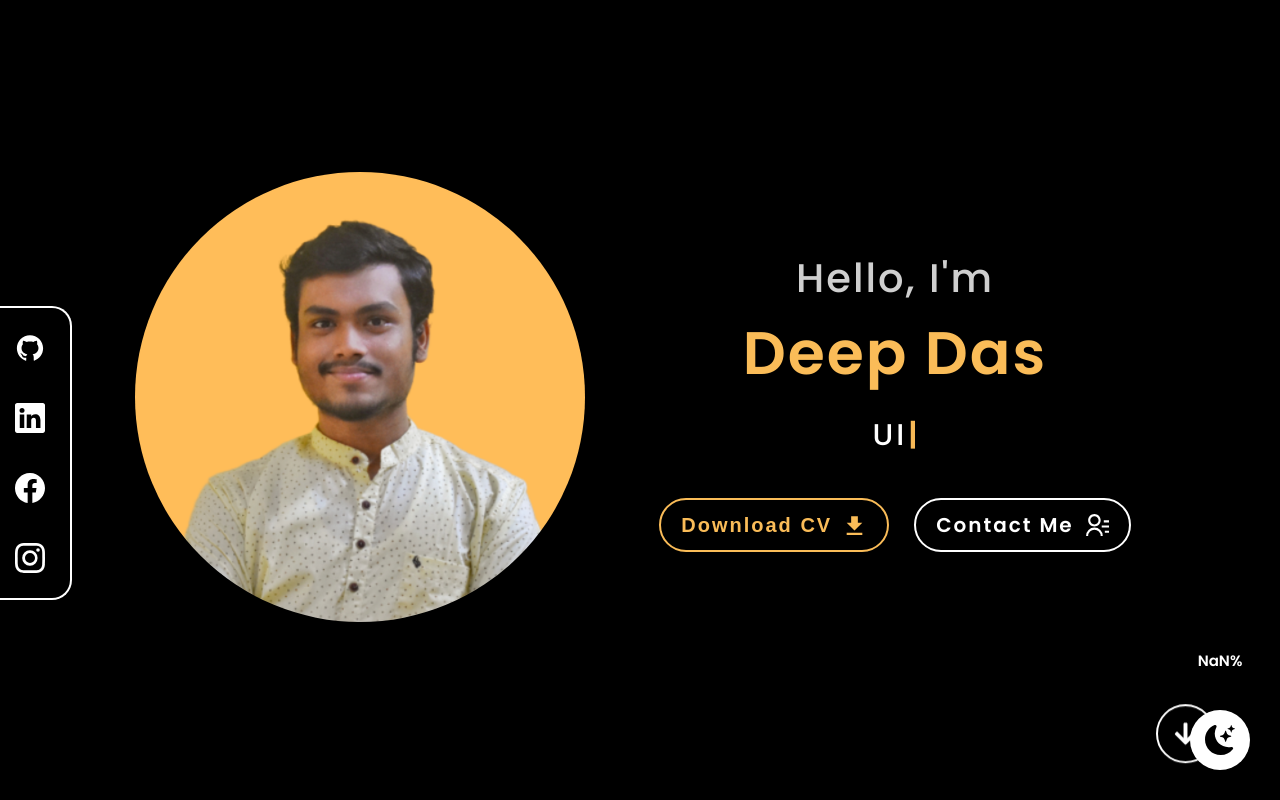
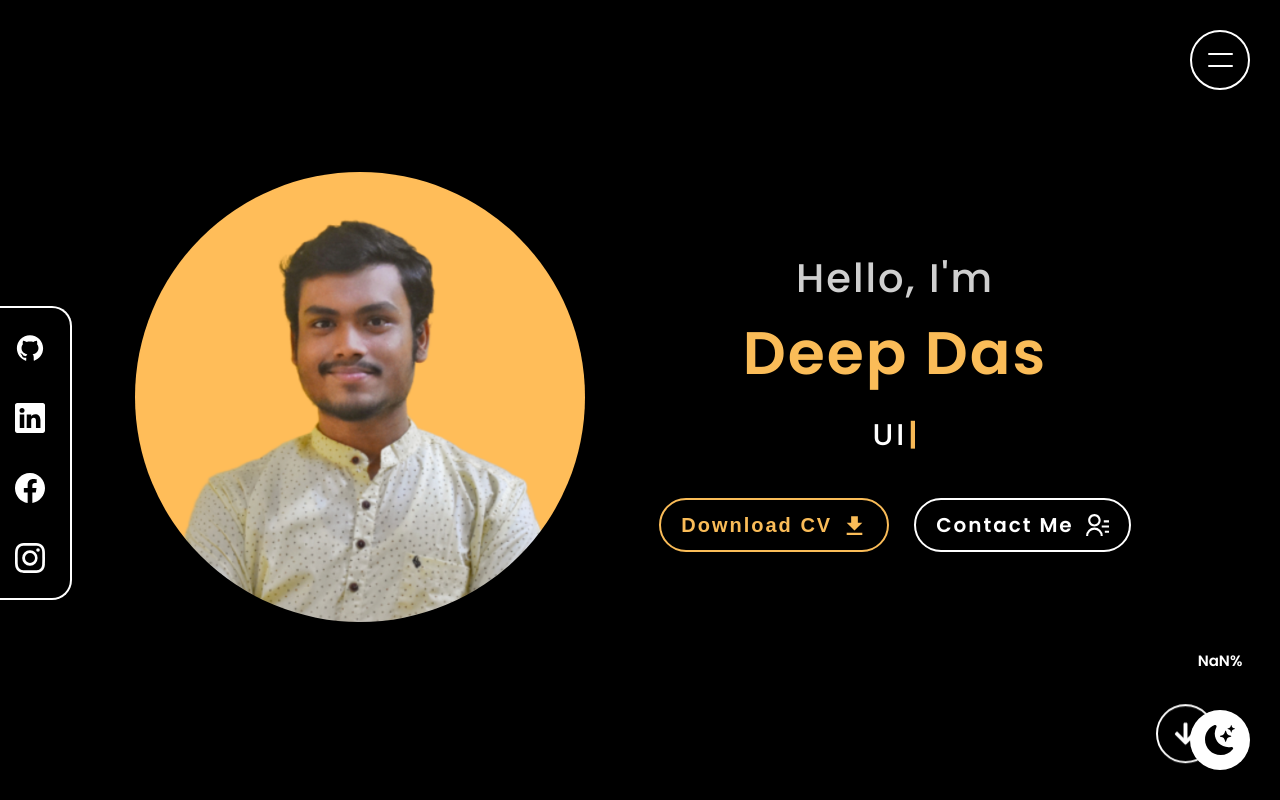
Before and after one commit to youtanimstar/Portfolio, a React (Vite) app: page / in a window 1280 px wide. Shown: the top 800 px of the page. Built offline with nearby package versions, Linux system fonts and the light colour scheme.

Commit message:
New commits

```diff
--- a/package.json
+++ b/package.json
@@ -10,6 +10,7 @@
     "preview": "vite preview"
   },
   "dependencies": {
+    "@emailjs/browser": "^3.11.0",
     "react": "^18.2.0",
     "react-dom": "^18.2.0",
     "react-icons": "^4.11.0",
--- a/src/App.jsx
+++ b/src/App.jsx
@@ -12,6 +12,7 @@ import Footer from "./Components/Footer";
 import Socials from "./Components/Socials";
 import {BrowserRouter} from "react-router-dom";
 import ScrollPercentageIndicator from "./Components/ScrollPercentageIndicator";
+import DropNavbar from "./Components/DropNavbar/DropNavbar";
 
 
 const App = () => {
@@ -25,6 +26,7 @@ const App = () => {
         datatheme={`${theme ? "dark" : "light"}`}
       >
           {/* <Navbar/> */}
+
           <Home className="section"/>
           <About className="section" />
           <Experience className="section"/>
@@ -34,6 +36,7 @@ const App = () => {
           <Theme setTheme={setTheme} theme={theme} />
           <Socials />
           <ScrollPercentageIndicator/>
+          <DropNavbar/>
       </div>
       </BrowserRouter>
     </>
--- a/src/Components/About.jsx
+++ b/src/Components/About.jsx
@@ -31,13 +31,12 @@ const About = () => {
                 <BsFillPeopleFill className={Style.cardIcon}/>
                 <h2 className={Style.cardTitle}>Education</h2>
                 <p className={Style.cardDescription}>
-                B.Sc. Bachelors Degree <br/>M.Sc. Masters Degree
+                I am currently pursuing a B.Tech degree at MSIT.
                 </p>
               </div>
             </div>
             <div className={Style.aboutText}>
-              Lorem ipsum dolor sit amet consectetur adipisicing elit. Hic quis
-              reprehenderit et laborum
+            Hello! I'm Deep Das, a dedicated B.Tech student currently enrolled at MSIT. Beyond the academic rigors, I find my true passion in the dynamic world of frontend development. As a frontend developer, I thrive on the marriage of design and functionality, transforming lines of code into visually appealing and user-friendly interfaces.
             </div>
           </div>
         </div>
--- a/src/Components/Contact.jsx
+++ b/src/Components/Contact.jsx
@@ -1,9 +1,10 @@
-import React from "react";
+import React, { useRef, useState } from "react";
 import Style from "../css/contact.module.css";
 import Button from "../css/button.module.css";
 import { MdEmail } from "react-icons/md";
 import { PiPhoneCallFill } from "react-icons/pi";
 import { PiPaperPlaneRightFill } from "react-icons/pi";
+import emailjs from '@emailjs/browser';
 const Contact = () => {
     const openWhatsApp = () => {
       const phoneNumber = '8697641505';
@@ -14,6 +15,35 @@ const Contact = () => {
       const emailAddress = 'mailto:animdeep2019@gmail.com';
       window.open(emailAddress, '_blank');
     };
+
+
+    const form = useRef();
+
+    const [formData, setFormData] = useState({
+      name: '',
+      email: '',
+      message: '',
+    });
+
+  const sendEmail = (e) => {
+    e.preventDefault();
+
+    emailjs.sendForm('service_d6aywac', 'template_tpavvc7', form.current, 'slmehzitadfedhm1R')
+      .then((result) => {
+          console.log(result.text);
+          e.target.reset();
+      }, (error) => {
+          console.log(error.text);
+      });
+  };
+  const handleChange = (e) => {
+    setFormData({
+      ...formData,
+      [e.target.name]: e.target.value,
+    });
+    console.log(formData);
+  };
+
   return (
     <>
       <section className={Style.contactPage} id="contact">
@@ -38,12 +68,13 @@ const Contact = () => {
               </p>
             </div>
           </div>
-          <div className={Style.right}>
+          <form className={Style.right} ref={form} onSubmit={sendEmail}>
             <input
               type="text"
               className={Style.input}
               placeholder="Your Name"
               name="name"
+              onChange={handleChange}
               required
             />
             <input
@@ -51,16 +82,19 @@ const Contact = () => {
               className={Style.input}
               placeholder="example@email.com"
               name="email"
+              onChange={handleChange}
               required
             />
             <textarea
               className={Style.textarea}
               placeholder="Your Message"
+              name="message"
+              onChange={handleChange}
             ></textarea>
             <div className={Style.buttonSection}>
-              <button className={Button.button}>Send <PiPaperPlaneRightFill className={Button.icon}/></button>
+              <button className={Button.button} type="submit">Send <PiPaperPlaneRightFill className={Button.icon}/></button>
             </div>
-          </div>
+          </form>
         </div>
       </section>
     </>
--- /dev/null
+++ b/src/Components/DropNavbar/DropItem.jsx
@@ -0,0 +1,14 @@
+import React from "react";
+import Style from "../../css/dropnavbar.module.css";
+import { HashLink as Link } from "react-router-hash-link";
+const DropItem = ({ text, link, setOpen }) => {
+  return (
+    <li onClick={()=>setOpen(false)}>
+      <Link to={`#${link}`} className={Style.dropItem}>
+        {text}
+      </Link>
+    </li>
+  );
+};
+
+export default DropItem;
--- /dev/null
+++ b/src/Components/DropNavbar/DropNavbar.jsx
@@ -0,0 +1,42 @@
+import React, { useEffect, useRef, useState } from 'react'
+import Style from "../../css/dropnavbar.module.css"
+import DropItem from './DropItem'
+
+const DropNavbar = () => {
+  const [open, setOpen] = useState(false);
+  let menuRef = useRef();
+  useEffect(() => {
+    let handler = (e)=>{
+      if(!menuRef.current.contains(e.target))
+      {
+        setOpen(false);
+
+      }
+    }
+    document.addEventListener("mousedown", handler);
+
+    return ()=>{
+      document.removeEventListener("mousedown", handler);
+    }
+  });
+
+  return (
+    <>
+        <div className={Style.dropNavbar} ref={menuRef}>
+            <div className={Style.dropdownTrigger} onClick={()=>setOpen(!open)}>
+                <div className={Style.line}></div>
+                <div className={Style.line}></div>
+            </div>
+            <ul className={`${Style.dropdownMenu} ${open? Style.active:Style.inactive}`}>
+                <DropItem text={"Home"} link={"home"} setOpen={setOpen}/>
+                <DropItem text={"About"} link={"about"} setOpen={setOpen}/>
+                <DropItem text={"Experience"} link={"experience"} setOpen={setOpen}/>
+                <DropItem text={"Projects"} link={"projects"} setOpen={setOpen}/>
+                <DropItem text={"Contact"} link={"contact"} setOpen={setOpen}/>
+            </ul>
+        </div>
+    </>
+  )
+}
+
+export default DropNavbar
--- a/src/Components/Home.jsx
+++ b/src/Components/Home.jsx
@@ -10,7 +10,7 @@ const Home = () => {
 
   return (
     <>
-      <section className={Style.homeSection}>
+      <section className={Style.homeSection} id="home">
         <div className={Style.left}>
           <img src="deep_das_dark.png" alt="Deep Das pic" />
         </div>
--- /dev/null
+++ b/src/css/dropnavbar.module.css
@@ -0,0 +1,84 @@
+.dropNavbar {
+  /* background-color: red; */
+  height: fit-content;
+  width: fit-content;
+  position: fixed;
+  top: 30px;
+  right: 30px;
+}
+.dropdownTrigger {
+  /* padding: 20px; */
+  height: 60px;
+  width: 60px;
+  background-color: var(--white);
+  border: 2px solid var(--black);
+  display: flex;
+  justify-content: center;
+  align-items: center;
+  gap: 10px;
+  flex-direction: column;
+  border-radius: 50%;
+  cursor: pointer;
+  transition: all 300ms ease;
+}
+.line {
+  width: 25px;
+  height: 2px;
+  background-color: var(--black);
+  border-radius: 50px;
+  transition: all 300ms ease;
+}
+.dropdownTrigger:hover {
+  background-color: var(--black);
+}
+.dropdownTrigger:hover .line {
+  background-color: var(--white);
+}
+.dropdownTrigger:hover .line:nth-child(1) {
+  transform: rotate(45deg) translate(5px, 5px);
+}
+.dropdownTrigger:hover .line:nth-child(2) {
+  transform: rotate(-45deg) translate(3.5px, -4px);
+}
+
+.dropdownMenu {
+  /* background-color: red; */
+  position: absolute;
+  top: 70px;
+  left: -150px;
+  border-radius: 10px;
+  border: 1px solid var(--black);
+  overflow: hidden;
+  background-color: var(--white);
+}
+.dropItem {
+  min-width: 210px;
+  padding: 15px;
+  display: flex;
+  justify-content: start;
+  align-items: center;
+  padding-left: 20px;
+  text-decoration: none;
+  color: var(--black);
+  font-weight: 500;
+  font-size: 20px;
+  transition: all 300ms ease;
+}
+.dropItem:hover {
+  background-color: var(--black);
+  color: var(--white);
+}
+
+.dropdownMenu.active {
+  opacity: 1;
+  visibility: visible;
+  transform: translateY(0);
+  transition: all 300ms ease;
+}
+
+.dropdownMenu.inactive {
+  opacity: 0;
+  visibility: hidden;
+  transform: translateY(-20px);
+  transition: all 300ms ease;
+}
```
Also changed, not shown: 1 other file (tests, documents, lock files or other folders).
